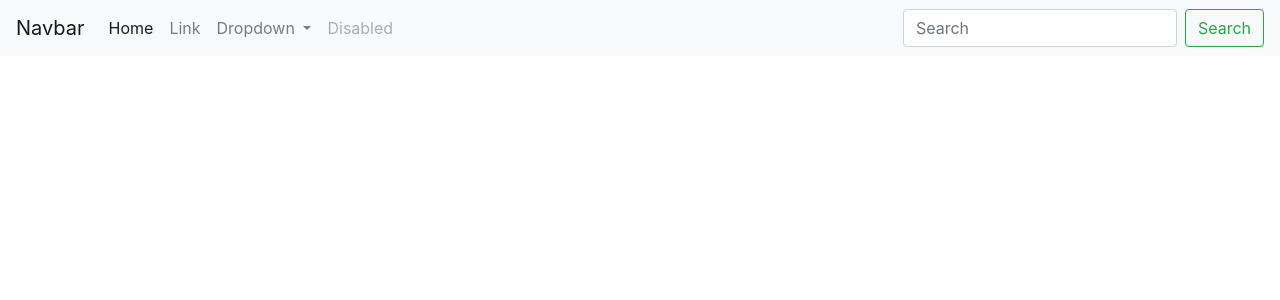
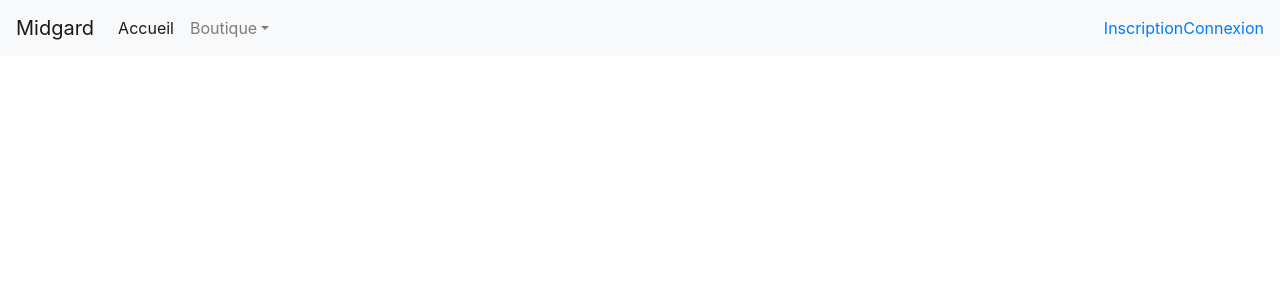
Before and after one commit to Narkaea/projetMidgard, a PHP site: page / in a window 1280 px wide. Shown: the top 300 px of the page. Run offline with PHP 8.4, Linux system fonts and the light colour scheme; some libraries are stand-ins or nearby versions.

Commit message:
push de fin de journée

```diff
--- a/assets/css/style.css
+++ b/assets/css/style.css
@@ -2,10 +2,8 @@ body{
 
 }
 
-header{
+.navbar{
+  ;
+  color:
 
 }
-
-footer{
-
-}
--- a/inc/footer.php
+++ b/inc/footer.php
@@ -1,4 +1,7 @@
-<footer> </footer>
+
 </body>
-
+<script src="https://code.jquery.com/jquery-3.2.1.slim.min.js" integrity="sha384-KJ3o2DKtIkvYIK3UENzmM7KCkRr/rE9/Qpg6aAZGJwFDMVNA/GpGFF93hXpG5KkN" crossorigin="anonymous"></script>
+<script src="https://cdnjs.cloudflare.com/ajax/libs/popper.js/1.12.9/umd/popper.min.js" integrity="sha384-ApNbgh9B+Y1QKtv3Rn7W3mgPxhU9K/ScQsAP7hUibX39j7fakFPskvXusvfa0b4Q" crossorigin="anonymous"></script>
+<script src="https://maxcdn.bootstrapcdn.com/bootstrap/4.0.0/js/bootstrap.min.js" integrity="sha384-JZR6Spejh4U02d8jOt6vLEHfe/JQGiRRSQQxSfFWpi1MquVdAyjUar5+76PVCmYl" crossorigin="anonymous"></script>
+<script defer src="https://use.fontawesome.com/releases/v5.0.9/js/all.js" integrity="sha384-8iPTk2s/jMVj81dnzb/iFR2sdA7u06vHJyyLlAd4snFpCl/SnyUjRrbdJsw1pGIl" crossorigin="anonymous"></script>
 </html>
--- a/inc/header.php
+++ b/inc/header.php
@@ -11,7 +11,7 @@
     <body>
       <header>
         <nav class="navbar navbar-expand-lg navbar-light bg-light">
-  <a class="navbar-brand" href="#">Navbar</a>
+  <a class="navbar-brand" href="#">Midgard</a>
   <button class="navbar-toggler" type="button" data-toggle="collapse" data-target="#navbarSupportedContent" aria-controls="navbarSupportedContent" aria-expanded="false" aria-label="Toggle navigation">
     <span class="navbar-toggler-icon"></span>
   </button>
@@ -19,29 +19,21 @@
   <div class="collapse navbar-collapse" id="navbarSupportedContent">
     <ul class="navbar-nav mr-auto">
       <li class="nav-item active">
-        <a class="nav-link" href="#">Home <span class="sr-only">(current)</span></a>
-      </li>
-      <li class="nav-item">
-        <a class="nav-link" href="#">Link</a>
+        <a class="nav-link" href="index.php">Accueil<span class="sr-only">(current)</span></a>
       </li>
       <li class="nav-item dropdown">
-        <a class="nav-link dropdown-toggle" href="#" id="navbarDropdown" role="button" data-toggle="dropdown" aria-haspopup="true" aria-expanded="false">
-          Dropdown
-        </a>
+        <a class="nav-link dropdown-toggle" href="boutique.php" id="navbarDropdown" role="button" data-toggle="dropdown" aria-haspopup="true" aria-expanded="false">Boutique</a>
         <div class="dropdown-menu" aria-labelledby="navbarDropdown">
-          <a class="dropdown-item" href="#">Action</a>
-          <a class="dropdown-item" href="#">Another action</a>
-          <div class="dropdown-divider"></div>
-          <a class="dropdown-item" href="#">Something else here</a>
+          <a class="dropdown-item" href="#">Bijoux et Accessoire</a>
+          <a class="dropdown-item" href="#">Costume</a>
+          <a class="dropdown-item" href="#">Réplique</a>
+          <a  class="dropdown-item" href="shop.php"> Tout nos articles</a>
         </div>
-      </li>
-      <li class="nav-item">
-        <a class="nav-link disabled" href="#" tabindex="-1" aria-disabled="true">Disabled</a>
       </li>
     </ul>
     <form class="form-inline my-2 my-lg-0">
-      <input class="form-control mr-sm-2" type="search" placeholder="Search" aria-label="Search">
-      <button class="btn btn-outline-success my-2 my-sm-0" type="submit">Search</button>
+      <a class="insc" href="inscription.php">Inscription </a>
+      <a class="login" href="connexion.php">Connexion</a>
     </form>
   </div>
 </nav>
```
Also changed, not shown: shop.php (added).
